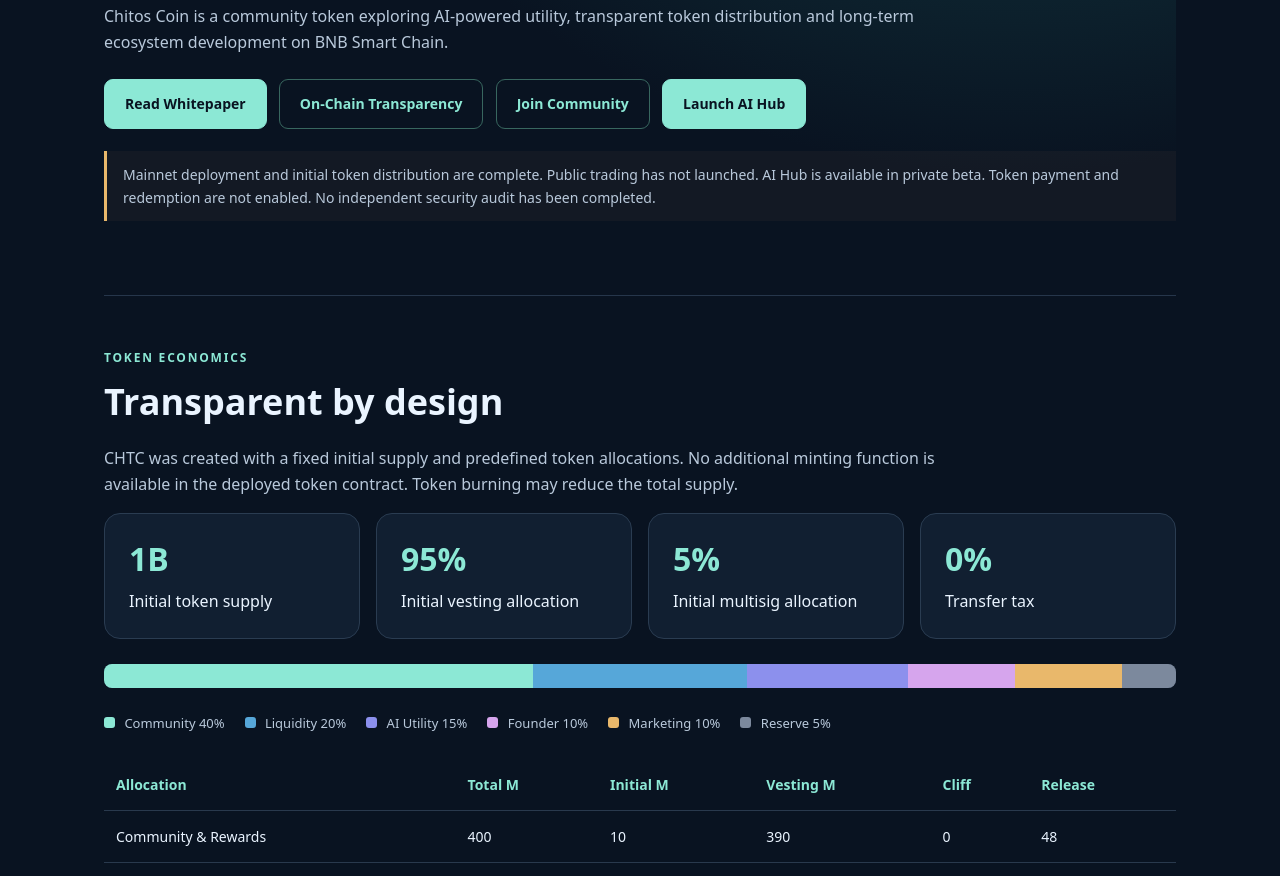
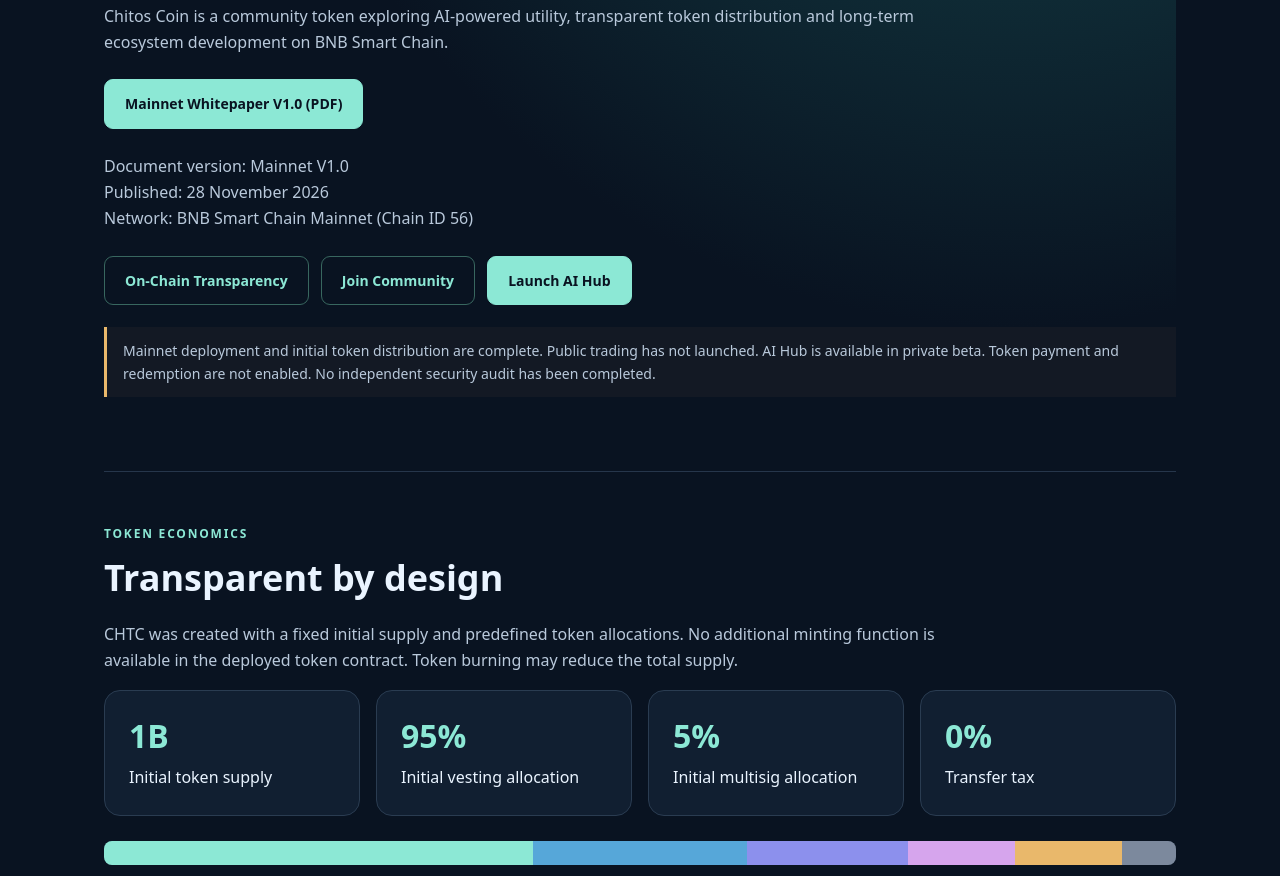
Before and after one commit to chinnakornh/chitos-coin, a plain HTML site: page index.html in a window 1280 px wide. Shown: the part 831-1707 px from the top of the page. Drawn offline with Linux system fonts and the light colour scheme.

Commit message:
Update website whitepaper reference to Mainnet V1.0

```diff
--- a/index.html
+++ b/index.html
@@ -764,10 +764,14 @@
 
             <a class="btn" href="Chitos_Coin_Whitepaper_V1.0.pdf">
 
-                Read Whitepaper
+                 Mainnet Whitepaper V1.0 (PDF)
 
             </a>
-
+<p>
+    Document version: Mainnet V1.0<br>
+    Published: 28 November 2026<br>
+    Network: BNB Smart Chain Mainnet (Chain ID 56)
+</p>
             <a class="btn btn-outline" href="#onchain">
 
                 On-Chain Transparency
```
